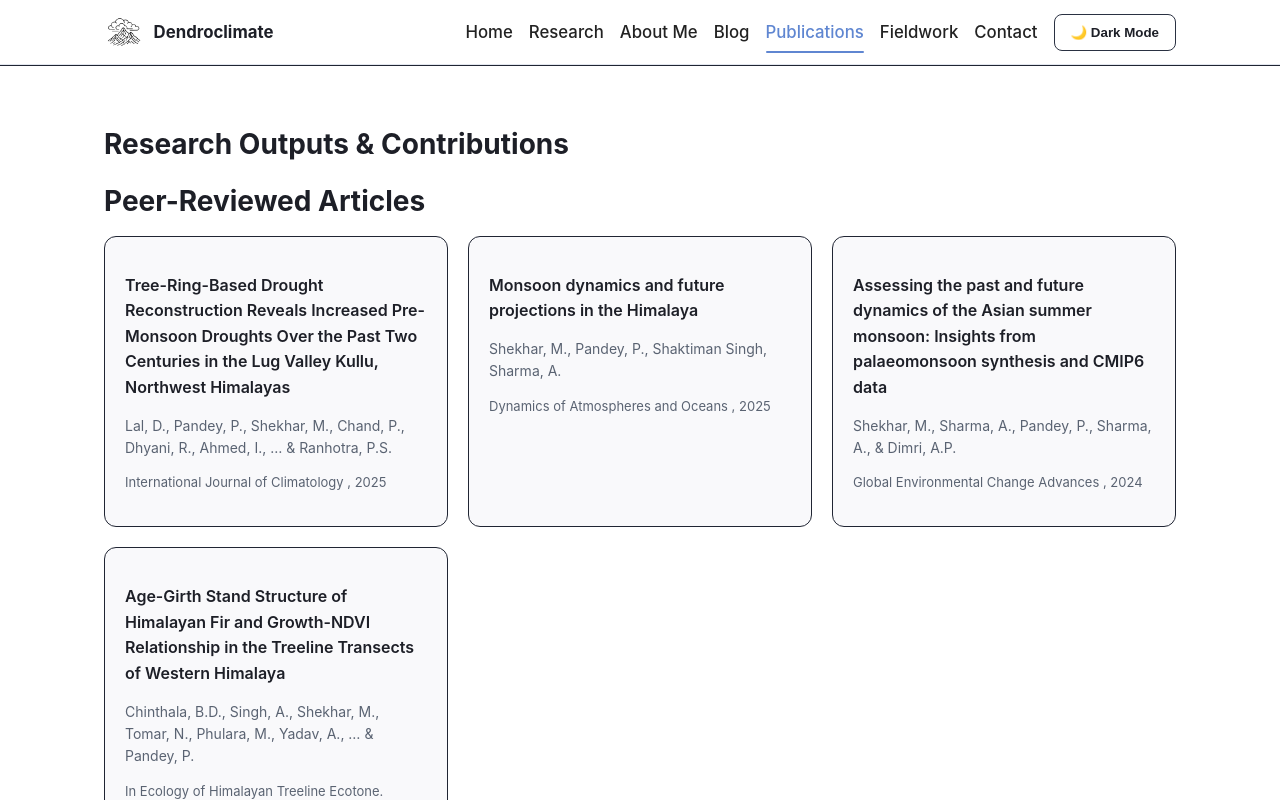
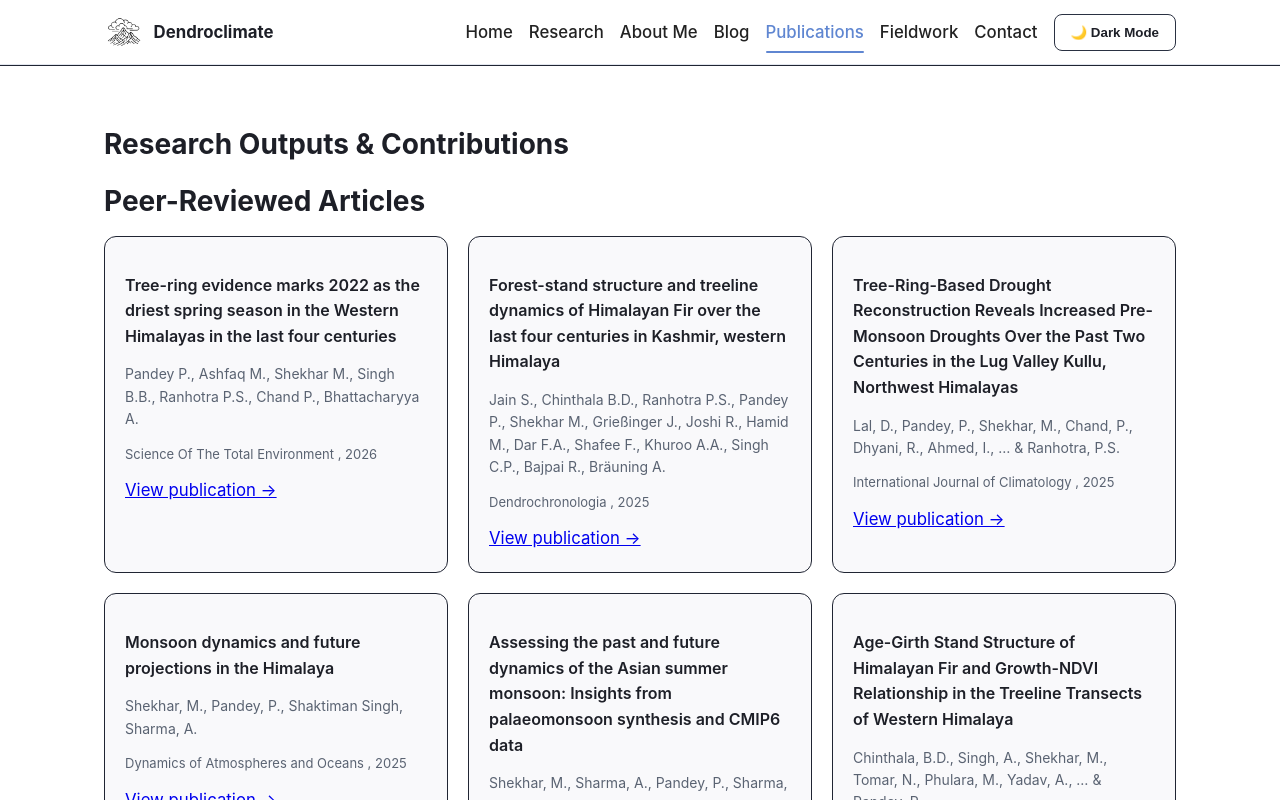
Before and after one commit to u4sin/dendroclimate-site, a React (Vite) app: page /publications in a window 1280 px wide. Shown: the top 800 px of the page. Built offline with nearby package versions, Linux system fonts and the light colour scheme.

Commit message:
Add single publication URL support for peer-reviewed cards

```diff
--- a/src/pages/Publications.jsx
+++ b/src/pages/Publications.jsx
@@ -3,35 +3,53 @@ import Section from "../components/Section";
 const publications = {
   peerReviewed: [
     {
+      title: "Tree-ring evidence marks 2022 as the driest spring season in the Western Himalayas in the last four centuries",
+      authors: "Pandey P., Ashfaq M., Shekhar M., Singh B.B., Ranhotra P.S., Chand P., Bhattacharyya A.",
+      journal: "Science Of The Total Environment ",
+      year: 2026,
+      url: "https://www.sciencedirect.com/science/article/abs/pii/S0048969725029572"
+    },
+    {
+      title: "Forest-stand structure and treeline dynamics of Himalayan Fir over the last four centuries in Kashmir, western Himalaya",
+      authors: "Jain S., Chinthala B.D., Ranhotra P.S., Pandey P., Shekhar M., Grießinger J., Joshi R., Hamid M., Dar F.A., Shafee F., Khuroo A.A., Singh C.P., Bajpai R., Bräuning A.",
+      journal: "Dendrochronologia",
+      year: 2025,
+      url: "https://www.sciencedirect.com/science/article/abs/pii/S1125786525001560"
+    },
+    {
       title: "Tree-Ring-Based Drought Reconstruction Reveals Increased Pre-Monsoon Droughts Over the Past Two Centuries in the Lug Valley Kullu, Northwest Himalayas",
       authors: "Lal, D., Pandey, P., Shekhar, M., Chand, P., Dhyani, R., Ahmed, I., … & Ranhotra, P.S.",
       journal: "International Journal of Climatology",
       year: 2025,
+      url: "https://rmets.onlinelibrary.wiley.com/doi/10.1002/joc.70104"
     },
     {
       title: "Monsoon dynamics and future projections in the Himalaya",
       authors: "Shekhar, M., Pandey, P., Shaktiman Singh, Sharma, A.",
       journal: "Dynamics of Atmospheres and Oceans",
       year: 2025,
+      url: "https://www.sciencedirect.com/science/article/abs/pii/S0377026525000338"
     },
     {
       title: "Assessing the past and future dynamics of the Asian summer monsoon: Insights from palaeomonsoon synthesis and CMIP6 data",
       authors: "Shekhar, M., Sharma, A., Pandey, P., Sharma, A., & Dimri, A.P.",
       journal: "Global Environmental Change Advances",
       year: 2024,
+      url: "https://www.sciencedirect.com/science/article/pii/S2950138523000049"
     },
     {
       title: "Age-Girth Stand Structure of Himalayan Fir and Growth-NDVI Relationship in the Treeline Transects of Western Himalaya",
       authors: "Chinthala, B.D., Singh, A., Shekhar, M., Tomar, N., Phulara, M., Yadav, A., … & Pandey, P.",
       journal: "In Ecology of Himalayan Treeline Ecotone. Springer Nature",
       year: 2023,
+      url: "https://link.springer.com/chapter/10.1007/978-981-19-4476-5_19"
     },
   ],
   underReview: [
     {
-      title: "Tree-ring evidence marks 2022 as the driest spring season in the Western Himalayas in the last four centuries",
-      authors: "Pandey P., Ashfaq M., Shekhar M., Singh B.B., Ranhotra P.S., Chand P., Bhattacharyya A.",
-      journal: "Under Review",
+      title: "Early Holocene latitudinal variations in Monsoon–Westerly dynamics from the Northwest Himalaya. Under review.",
+      authors: "Nag, D., Pandey, P., Verma, S., et al. ",
+      journal: "Under Review"
     },
   ],
 };
@@ -49,6 +67,16 @@ export default function Publications() {
             <p className="pub-journal">
               {pub.journal} {pub.year && `, ${pub.year}`}
             </p>
+             {pub.url && (
+        <a
+          href={pub.url}
+          target="_blank"
+          rel="noopener noreferrer"
+          className="pub-link"
+        >
+          View publication →
+        </a>
+      )}
           </div>
         ))}
       </div>
```
Also changed, not shown: 1 other file (tests, documents, lock files or other folders).
